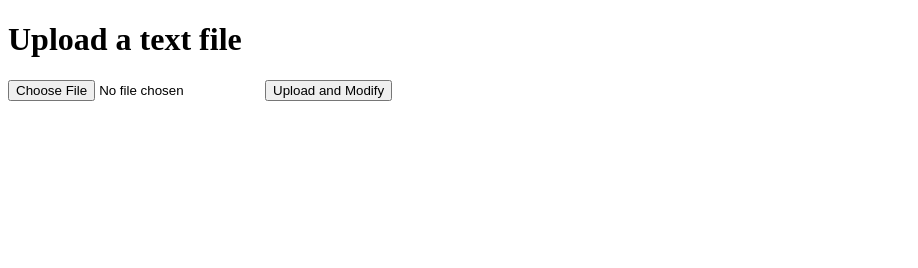
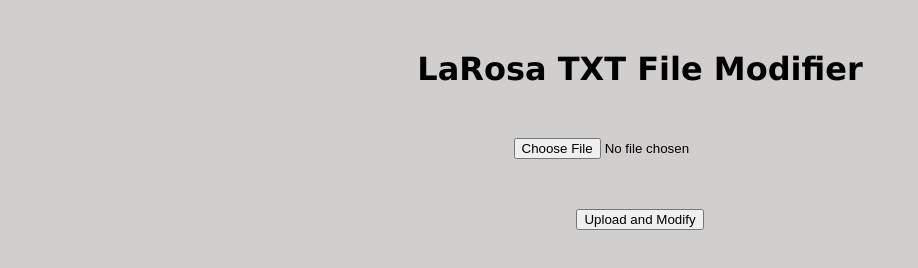
Before and after one commit to marcoparete/LaRosa_TXTmodifier, a plain HTML site: page index.html in a window 1280 px wide. Shown: the whole page, without its empty margins (0-918 px from the left). Drawn offline with Linux system fonts and the light colour scheme.

Commit message:
Add files via upload

```diff
--- a/index.html
+++ b/index.html
@@ -1,43 +1,20 @@
-<!DOCTYPE html>
 <html lang="en">
 <head>
-    <meta charset="UTF-8">
-    <title>Text File Modifier</title>
+  <meta charset="UTF-8">
+  <meta name="viewport" content="width=device-width, initial-scale=1.0">
+  <link rel="shortcut icon" type="image/png" href="LaRosa.png" />
+  <link rel="stylesheet" href="style.css">
+  <title>LaRosa TXT File Modifier</title>
 </head>
 <body>
-    <h1>Upload a text file</h1>
+    <h1>LaRosa TXT File Modifier</h1>
     <form id="upload-form">
-        <input type="file" id="fileInput" name="file" accept=".txt" required>
-        <button type="submit">Upload and Modify</button>
+        <div class="file"><input type="file" id="fileInput" name="file" accept=".txt" required></div>
+
+        <div class="button"><button type="submit">Upload and Modify</button></div>
     </form>
     <a id="download-link" style="display:none;">Download Modified File</a>
 
-    <script>
-        document.getElementById('upload-form').addEventListener('submit', function(event) {
-            event.preventDefault();
-            const fileInput = document.getElementById('fileInput');
-            const file = fileInput.files[0];
-
-            if (file) {
-                const reader = new FileReader();
-                reader.onload = function(e) {
-                    const content = e.target.result;
-                    const modifiedContent = content.replace(/hi/g, 'HI');
-
-                    const blob = new Blob([modifiedContent], { type: 'text/plain' });
-                    const url = URL.createObjectURL(blob);
-
-                    const downloadLink = document.getElementById('download-link');
-                    downloadLink.href = url;
-                    downloadLink.download = 'newfile.txt';
-                    downloadLink.style.display = 'block';
-                    downloadLink.innerText = 'Download Modified File';
-                };
-                reader.readAsText(file);
-            } else {
-                alert('Please upload a text file.');
-            }
-        });
-    </script>
+    <script src="modify.js"></script>
 </body>
 </html>
--- /dev/null
+++ b/modify.js
@@ -0,0 +1,26 @@
+
+document.getElementById('upload-form').addEventListener('submit', function(event) {
+    event.preventDefault();
+    const fileInput = document.getElementById('fileInput');
+    const file = fileInput.files[0];
+
+    if (file) {
+        const reader = new FileReader();
+        reader.onload = function(e) {
+            const content = e.target.result;
+            const modifiedContent = content.replace(/hi/g, 'HI');
+
+            const blob = new Blob([modifiedContent], { type: 'text/plain' });
+            const url = URL.createObjectURL(blob);
+
+            const downloadLink = document.getElementById('download-link');
+            downloadLink.href = url;
+            downloadLink.download = 'newfile.txt';
+            downloadLink.style.display = 'block';
+            downloadLink.innerText = 'Download Modified File';
+        };
+    reader.readAsText(file);
+    } else {
+        alert('Please upload a TXT file.');
+    }
+});
--- /dev/null
+++ b/style.css
@@ -0,0 +1,30 @@
+h1{
+    text-align: center;
+    margin-top: 50px;
+    font-family: Verdana, Geneva, Tahoma, sans-serif;
+    font: 'Verdana';
+}
+
+body {
+    margin: 0;
+    padding: 0;
+    background-color: rgba(96, 84, 84, 0.288);
+    height: 100%;
+    width: 100%;
+    background-size: 600% 600%;
+}
+
+.file{
+    text-align: center;
+    margin-top: 50px;
+    margin-bottom: 50px;
+}
+
+.button{
+    text-align: center;
+    margin-bottom: 50px;
+}
+
+#download-link{
+    text-align: center;
+}
```
Also changed, not shown: LaRosa.png (added).
